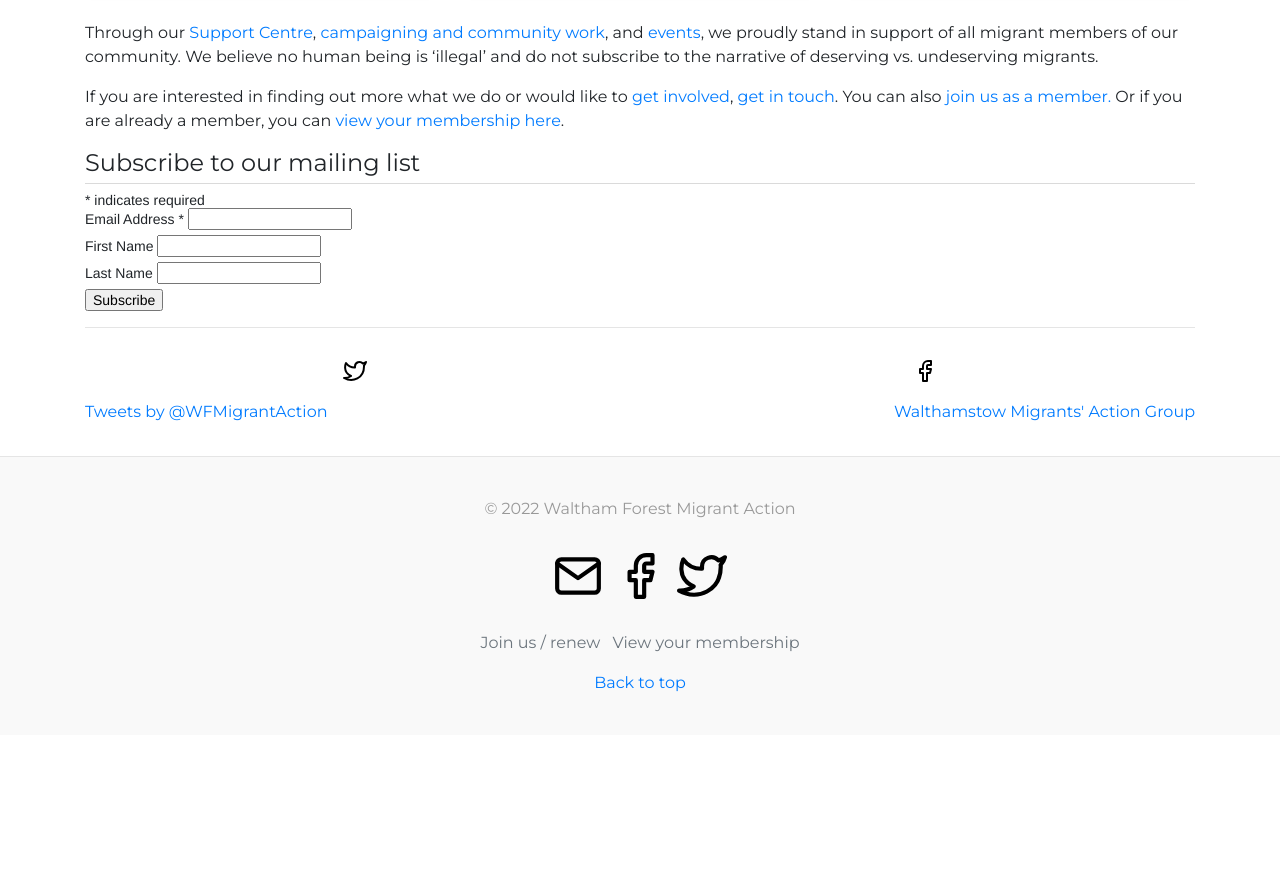
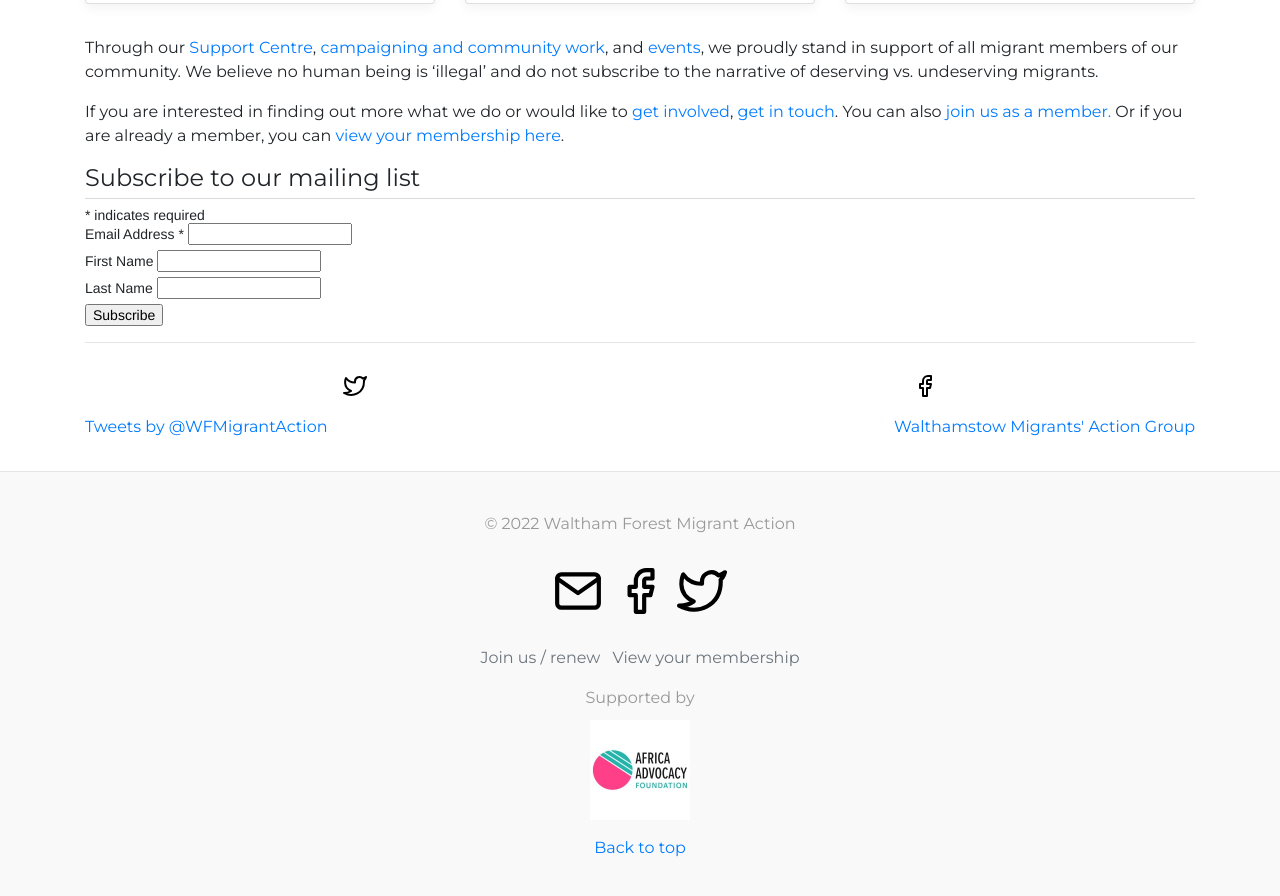
Before and after one commit to wfmigrantaction/wfmigrantaction.github.io, a Jekyll site: the page built from index.md, in a window 1280 px wide and 900 px high, scrolled down 1201 px. Shown: the top 896 px of the window. Built offline with Jekyll 4.4.1, drawn with Linux system fonts in a browser that asks for light colours; comment, search, counter and statistics services are not loaded; before the commit the page ends 1936 px from its top, so only the background shows below that.

Commit message:
add africa advocacy foundation logo to footer

```diff
--- a/_layouts/default.html
+++ b/_layouts/default.html
@@ -103,6 +103,14 @@
       </li>
     </ul>
 
+
+    <body style="margin-top: 30px;">Supported by</body>
+    <ul class="list-inline" style="width: 100%; margin-top: 10px;">
+      <li class="list-inline-item">
+        <img src="/img/africa-advocacy.jpeg" style="height:100px;" />
+      </li>
+    </ul>
+
       <p>
         <a href="#">Back to top</a>
       </p>
```
Also changed, not shown: img/africa-advocacy.jpeg (added).
